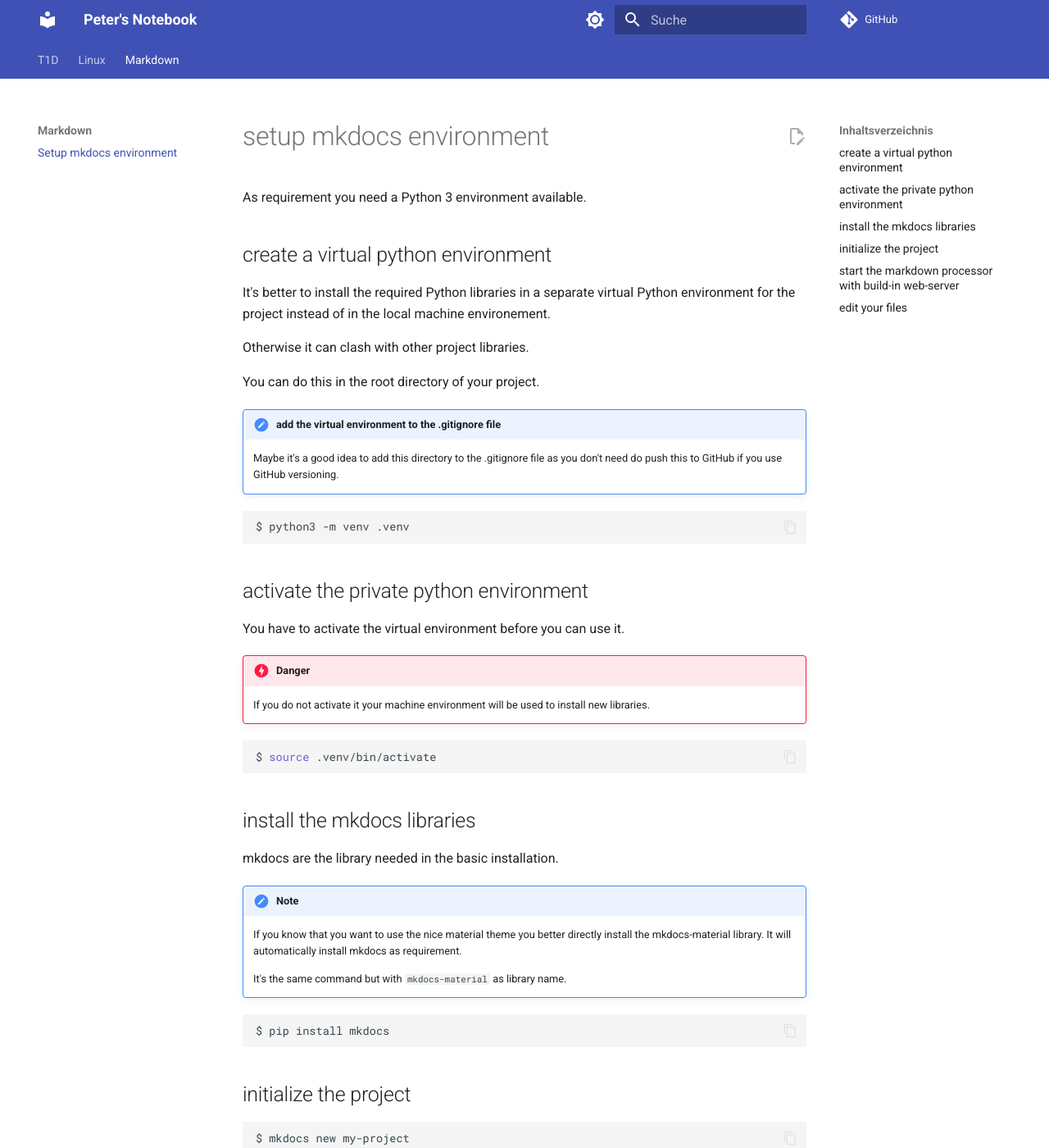
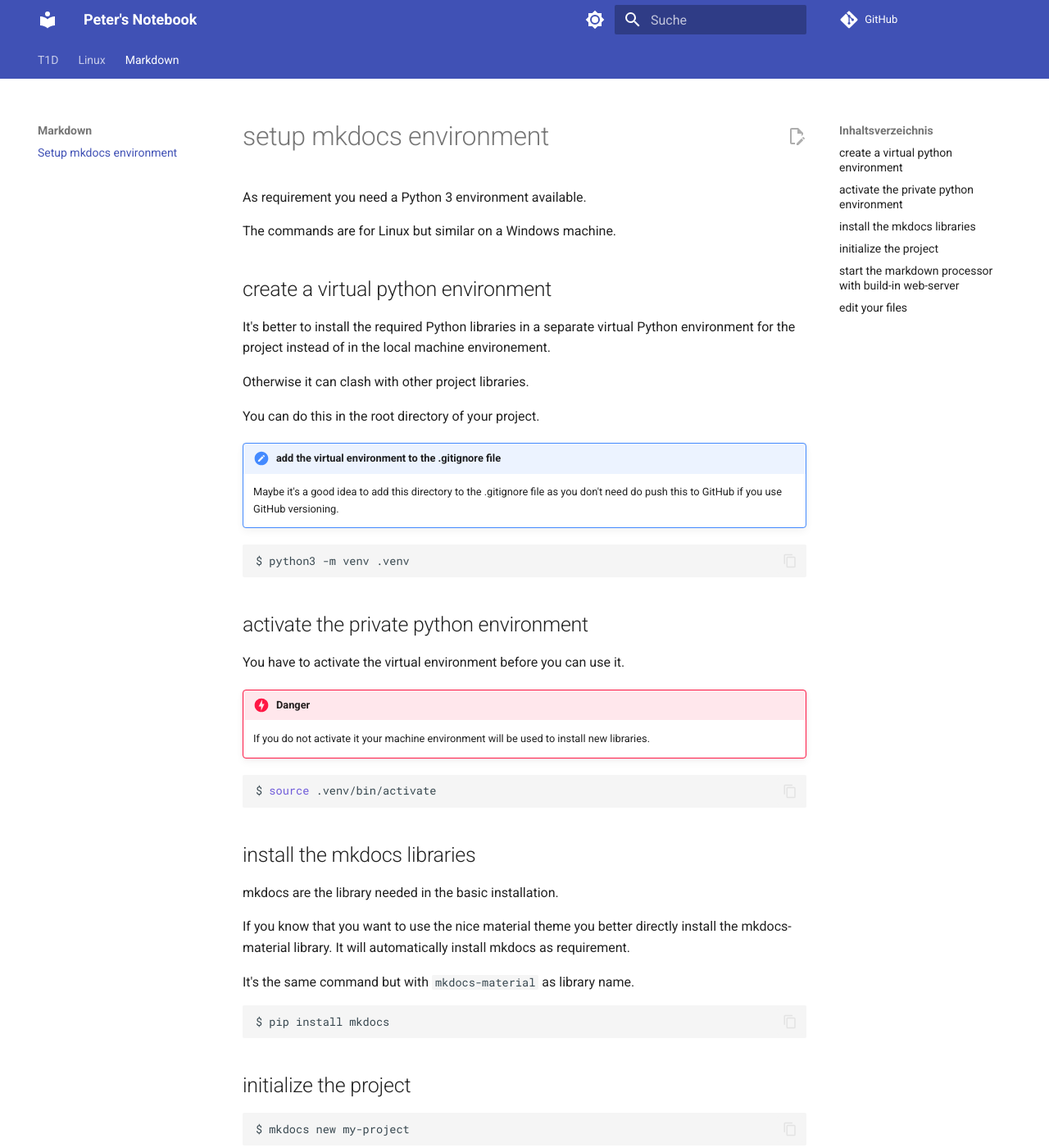
Before and after one commit to peterleimbach/peterleimbach.github.io, an MkDocs documentation site: the page built from docs/setup-mkdocs-environment.md, in a window 1280 px wide and 1400 px high. Shown: the whole window at 82% size. Built offline with MkDocs 1.6.1 and Material for MkDocs 9.7.7, drawn with Linux system fonts in a browser that asks for light colours; comment, search, counter and statistics services are not loaded.

Commit message:
Update setup-mkdocs-environment.md

````diff
--- a/docs/setup-mkdocs-environment.md
+++ b/docs/setup-mkdocs-environment.md
@@ -1,6 +1,8 @@
 # setup mkdocs environment
 
 As requirement you need a Python 3 environment available.
+
+The commands are for Linux but similar on a Windows machine.
 
 ## create a virtual python environment
 
@@ -34,11 +36,9 @@ $ source .venv/bin/activate
 
 mkdocs are the library needed in the basic installation.
 
-!!! note
+If you know that you want to use the nice material theme you better directly install the mkdocs-material library. It will automatically install mkdocs as requirement.
 
-    If you know that you want to use the nice material theme you better directly install the mkdocs-material library. It will automatically install mkdocs as requirement.
-
-    It's the same command but with ```mkdocs-material``` as library name.
+It's the same command but with ```mkdocs-material``` as library name.
 
 ``` sh
 $ pip install mkdocs
````
